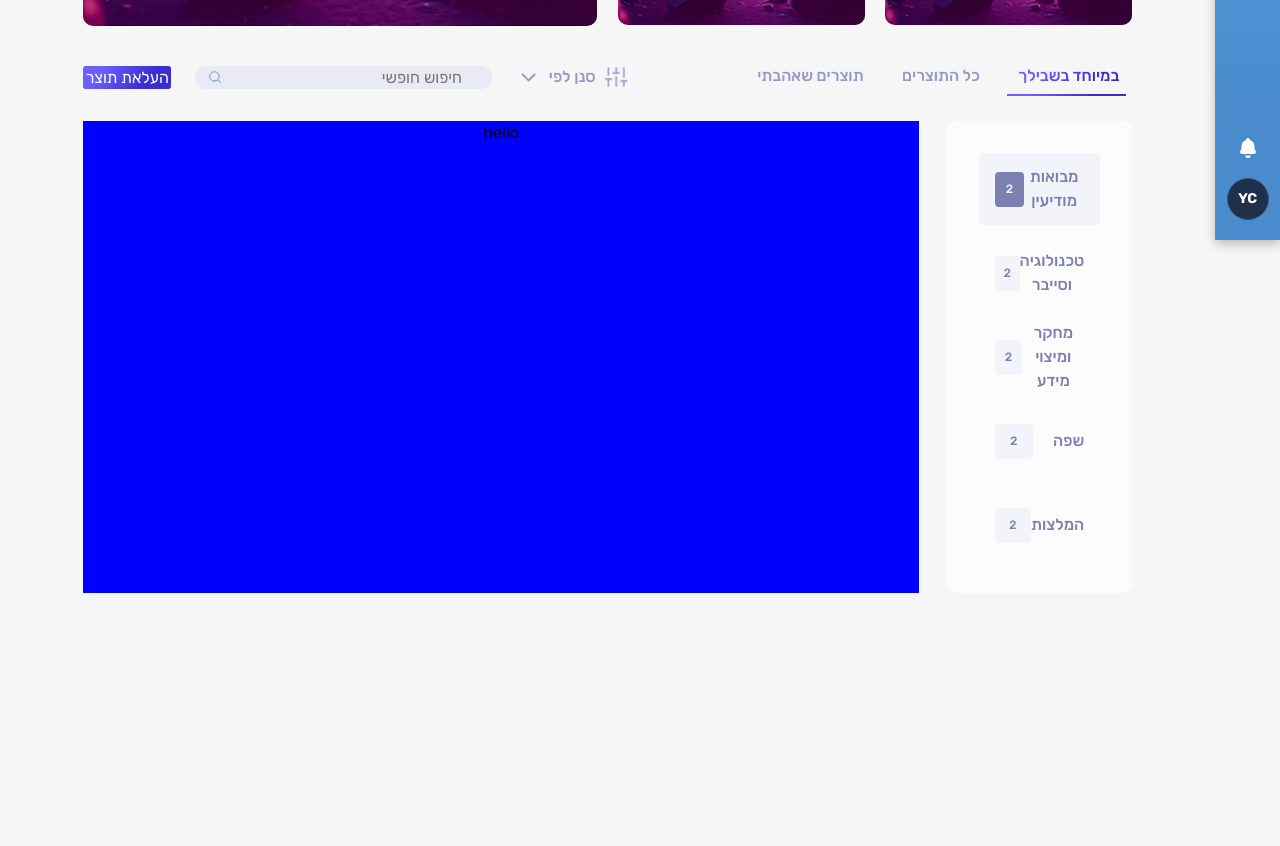
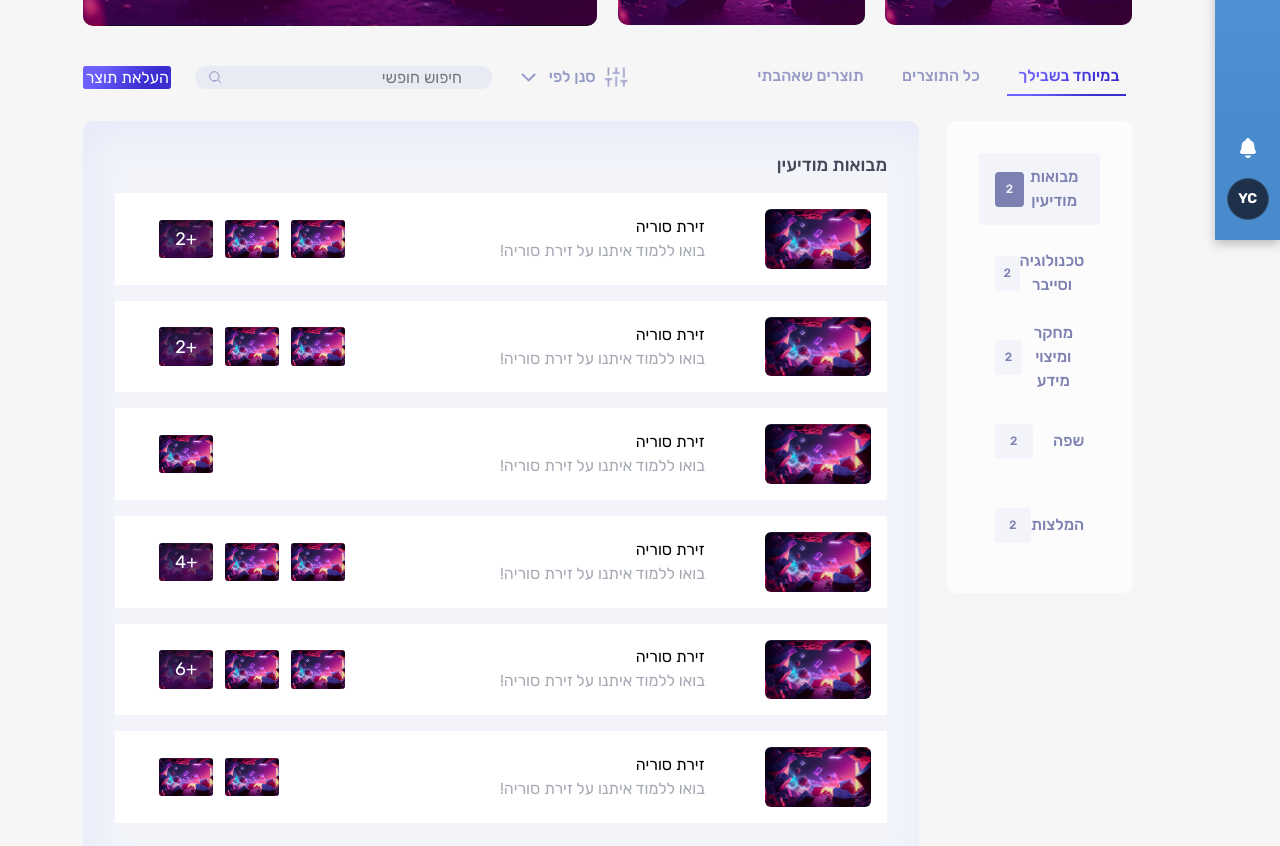
Before and after one commit to 50yearskippur/portalClient, a React (Create React App) app: page / in a window 1280 px wide. Shown: the part 560-1406 px from the top of the page. Before the commit the page ends 1153 px from the top, so only its background shows below. Built offline with nearby package versions, Linux system fonts and the light colour scheme.

Commit message:
added sortBySubject component

```diff
--- /dev/null
+++ b/src/components/ItemsComponents/ForYouItem/ForYouItem.css
@@ -0,0 +1,47 @@
+.for-you-item-container {
+  display: flex;
+  justify-content: space-between;
+  background-color: #fff;
+  align-items: center;
+  padding: 16px;
+  font-weight: 400;
+  border-bottom: 16px solid #f2f4fa;
+}
+
+.for-you-item-description {
+  font-size: 16px;
+  color: #a5a9b3;
+}
+
+.for-you-item-edu-container {
+  display: flex;
+  align-items: center;
+  gap: 12px;
+  padding-left: 28px;
+}
+
+.for-you-item-edu-img {
+  position: relative;
+}
+
+.for-you-item-edu-number {
+  color: #fff;
+  font-size: 18px;
+  font-weight: 400;
+  position: absolute;
+  top: 50%;
+  left: 50%;
+  transform: translate(-50%, -50%);
+}
+
+.for-you-item-content {
+  display: flex;
+  flex-direction: column;
+  justify-content: center;
+  padding-right: 28px;
+}
+
+.for-you-item-details {
+  display: flex;
+  gap: 32px;
+}
--- /dev/null
+++ b/src/components/ItemsComponents/ForYouItem/ForYouItem.jsx
@@ -0,0 +1,65 @@
+import { useNavigate } from "react-router-dom";
+import FileController from "../../Media/FileController";
+import "./ForYouItem.css";
+import rabit from "../../../assets/img/rabit.jpg";
+const ForYouItem = ({ subSubject }) => {
+  const navigate = useNavigate();
+
+  return (
+    <div className="for-you-item-container">
+      <div
+        className="for-you-item-details"
+        onClick={() =>
+          navigate("/subSubject", {
+            state: {
+              item: {
+                media: rabit,
+                mediaType: "image",
+                subSubject: { title: "זירת סוריה" },
+                title: "טילים עם סלים",
+                type: "משחק",
+              },
+            },
+          })
+        }
+      >
+        <FileController
+          item={{ media: rabit, mediaType: "image" }}
+          style={{ width: "8.3vw", borderRadius: "6px" }}
+        />
+        <div className="for-you-item-content">
+          <div className="for-you-item-title">{subSubject.title}</div>
+          <div className="for-you-item-description">
+            {subSubject.description}
+          </div>
+        </div>
+      </div>
+      <div className="for-you-item-edu-container">
+        {subSubject.eduResourse.slice(0, 3).map((edu, index) => (
+          <div className="for-you-item-edu-img" key={`edu${index}`}>
+            <FileController
+              key={`edu${index}`}
+              item={{ media: rabit, mediaType: "image" }}
+              style={{
+                width: "4.2vw",
+                height: "4.8vh",
+                borderRadius: "3px",
+              }}
+              gradientStyle={{
+                height: index === 2 ? "100%" : "0%",
+                backgroundColor: index === 2 && "#18132B99",
+              }}
+            />
+            {index === 2 && (
+              <div className="for-you-item-edu-number">{`+${
+                subSubject.eduResourse.length - 3
+              }`}</div>
+            )}
+          </div>
+        ))}
+      </div>
+    </div>
+  );
+};
+
+export default ForYouItem;
--- a/src/components/SortBySubject/SortBySubject.css
+++ b/src/components/SortBySubject/SortBySubject.css
@@ -12,5 +12,5 @@
 
 .sub-subjects {
   width: 65.3vw;
-  background-color: blue;
+  /* background-color: blue; */
 }
--- a/src/components/SortBySubject/SortBySubject.jsx
+++ b/src/components/SortBySubject/SortBySubject.jsx
@@ -1,18 +1,19 @@
 import ListTemplate from "../ListTemplate/ListTemplate";
 import "./SortBySubject.css";
+import SubSubjects from "../SubSubjects/SubSubjects";
 import { useState, useEffect } from "react";
 
-const SortBySubject = ({ subjects, subSubjectsArray }) => {
+const SortBySubject = ({ subjects, subSubjectsArray, ItemComponent }) => {
   const [selectedSubject, setSelectedSubject] = useState(subjects[0]);
-  const [subSubjects, setSubSubjects] = useState([]);
+  const [subSubjects, setSubSubjects] = useState(subSubjectsArray);
 
   const getSubSubjects = (subject) => {
     setSubSubjects(subSubjectsArray);
   };
 
   useEffect(() => {
-    getSubSubjects(subjects[0]);
-  }, [subjects]);
+    getSubSubjects(subSubjectsArray[0]);
+  }, [selectedSubject]);
 
   return (
     <div className="sort-by-subject-container">
@@ -24,7 +25,14 @@ const SortBySubject = ({ subjects, subSubjectsArray }) => {
           setSelectedSubject={setSelectedSubject}
         />
       </div>
-      <div className="sub-subjects">hello</div>
+      <div className="sub-subjects">
+        <SubSubjects
+          getSubSubjects={getSubSubjects}
+          subject={selectedSubject}
+          subSubjects={subSubjects}
+          ItemComponent={ItemComponent}
+        />
+      </div>
     </div>
   );
 };
--- a/src/components/SubSubjects/SubSubjects.css
+++ b/src/components/SubSubjects/SubSubjects.css
@@ -1,75 +1,17 @@
-.subject-container {
-  width: 61.979vw;
-  color: #5d5d5d;
+.sub-subjects-wrapper {
   background-color: #f2f4fa;
   text-align: right;
   padding: 32px;
-  display: flex;
+  border-radius: 10px;
   box-shadow: 7px 10px 35px 0px rgba(225, 226, 249, 0.62) inset;
-  flex-direction: column;
 }
 
-.subject-title {
-  font-size: 20px;
-  font-weight: 700;
-  padding-bottom: 24px;
-}
-
-.sub-subjects-container {
-  display: flex;
-  flex-direction: column;
-  gap: 16px;
-  background-color: #fff;
-}
-
-.sub-subject-container {
-  display: flex;
-  justify-content: space-between;
-  align-items: center;
-  padding: 16px;
-  font-weight: 400;
-  border-bottom: 16px solid #f2f4fa;
-}
-
-.sub-subject-title {
+.sub-subjects-title {
   font-size: 18px;
   color: #444a5a;
+  color: var(--Grey-Black, #444a5a);
+  text-align: right;
+  font-weight: 500;
+  line-height: 24px;
+  margin-bottom: 2vh;
 }
-
-.sub-subject-description {
-  font-size: 16px;
-  color: #a5a9b3;
-}
-
-.sub-subject-edu-container {
-  display: flex;
-  align-items: center;
-  gap: 12px;
-  padding-left: 28px;
-}
-
-.sub-subject-edu-img {
-  position: relative;
-}
-
-.sub-subject-edu-number {
-  color: #fff;
-  font-size: 18px;
-  font-weight: 400;
-  position: absolute;
-  top: 50%;
-  left: 50%;
-  transform: translate(-50%, -50%);
-}
-
-.sub-subject-content {
-  display: flex;
-  flex-direction: column;
-  justify-content: center;
-  padding-right: 28px;
-}
-
-.sub-subject-details {
-  display: flex;
-  gap: 32px;
-}
--- a/src/components/SubSubjects/SubSubjects.jsx
+++ b/src/components/SubSubjects/SubSubjects.jsx
@@ -1,70 +1,14 @@
 import "./SubSubjects.css";
-import FileController from "../Media/FileController";
-import rabit from "../../assets/img/rabit.jpg";
-import { useNavigate } from "react-router-dom";
 
-const SubSubjects = ({ subject, subSubjects }) => {
-  const navigate = useNavigate();
-  // subSubjects[index].eduResourse[0]
+const SubSubjects = ({ subject, subSubjects, ItemComponent }) => {
   return (
-    <div className="subject-container">
-      <div className="subject-title">{subject.title}</div>
-      <div className="sub-subjects-container">
-        {subSubjects.map((subSubject, index) => (
-          <div key={`subSubject${index}`} className="sub-subject-container">
-            <div
-              className="sub-subject-details"
-              onClick={() =>
-                navigate("/subSubject", {
-                  state: {
-                    item: {
-                      media: rabit,
-                      mediaType: "image",
-                      subSubject: { title: "זירת סוריה" },
-                      title: "טילים עם סלים",
-                      type: "משחק",
-                    },
-                  },
-                })
-              }
-            >
-              <FileController
-                item={{ media: rabit, mediaType: "image" }}
-                style={{ width: "8.3vw", borderRadius: "6px" }}
-              />
-              <div className="sub-subject-content">
-                <div className="sub-subject-title">{subSubject.title}</div>
-                <div className="sub-subject-description">
-                  {subSubject.description}
-                </div>
-              </div>
-            </div>
-            <div className="sub-subject-edu-container">
-              {subSubject.eduResourse.slice(0, 3).map((edu, index) => (
-                <div className="sub-subject-edu-img" key={`edu${index}`}>
-                  <FileController
-                    key={`edu${index}`}
-                    item={{ media: rabit, mediaType: "image" }}
-                    style={{
-                      width: "4.2vw",
-                      height: "4.8vh",
-                      borderRadius: "3px",
-                    }}
-                    gradientStyle={{
-                      height: index === 2 ? "100%" : "0%",
-                      backgroundColor: index === 2 && "#18132B99",
-                    }}
-                  />
-                  {index === 2 && (
-                    <div className="sub-subject-edu-number">{`+${
-                      subSubject.eduResourse.length - 3
-                    }`}</div>
-                  )}
-                </div>
-              ))}
-            </div>
-          </div>
-        ))}
+    <div className="sub-subjects-wrapper">
+      <div className="sub-subjects-title">{subject.title}</div>
+      <div>
+        {subSubjects.map((subSubject, index) => {
+          return <ItemComponent subSubject={subSubject} key={`item${index}`} />;
+        })}
+        {/* <ForYouItem subSubject={subSubjects[0]} /> */}
       </div>
     </div>
   );
--- a/src/components/SubjectsContainer/SubjectsContainer.css
+++ /dev/null
@@ -1,5 +0,0 @@
-.subjects-container-wrapper {
-  display: flex;
-  gap: 3.438vw;
-  width: 100%;
-}
--- a/src/components/SubjectsContainer/SubjectsContainer.jsx
+++ /dev/null
@@ -1,59 +0,0 @@
-import "./SubjectsContainer.css";
-import ListTemplate from "../ListTemplate/ListTemplate";
-import SubSubjects from "../SubSubjects/SubSubjects";
-import { useState, useEffect } from "react";
-
-const SubjectsContainer = ({ subjects }) => {
-  const [selectedSubject, setSelectedSubject] = useState(subjects[0]);
-  const [subSubjects, setSubSubjects] = useState([]);
-
-  const getSubSubjects = (subject) => {
-    // After connect to the api, change to get subSubject by the given subject
-    console.log("getSubSubjects", subject);
-    setSubSubjects([
-      {
-        title: "זירת סוריה",
-        description: "בואו ללמוד איתנו על זירת סוריה!",
-        eduResourse: [{}, {}, {}, {}, {}],
-      },
-      {
-        title: "זירת סוריה",
-        description: "בואו ללמוד איתנו על זירת סוריה!",
-        eduResourse: [{}, {}, {}, {}, {}],
-      },
-      {
-        title: "זירת סוריה",
-        description: "בואו ללמוד איתנו על זירת סוריה!",
-        eduResourse: [{}],
-      },
-      {
-        title: "זירת סוריה",
-        description: "בואו ללמוד איתנו על זירת סוריה!",
-        eduResourse: [{}, {}, {}, {}, {}, {}, {}],
-      },
-      {
-        title: "זירת סוריה",
-        description: "בואו ללמוד איתנו על זירת סוריה!",
-        eduResourse: [{}, {}, {}, {}, {}, {}, {}, {}, {}],
-      },
-      {
-        title: "זירת סוריה",
-        description: "בואו ללמוד איתנו על זירת סוריה!",
-        eduResourse: [{}, {}],
-      },
-    ]);
-  };
-
-  useEffect(() => {
-    getSubSubjects(subjects[0]);
-  }, [subjects]);
-
-  return (
-    <div className="subjects-container-wrapper">
-
-      <SubSubjects subject={selectedSubject} subSubjects={subSubjects} />
-    </div>
-  );
-};
-
-export default SubjectsContainer;
--- a/src/pages/FormsPage.jsx
+++ b/src/pages/FormsPage.jsx
@@ -1,9 +1,8 @@
 import "./FormsPage.css";
-import PageTemplate from "../components/PageTemplate/PageTemplate";
-import PdfPreview from "../components/ItemsComponents/PdfPreview";
+// import PageTemplate from "../components/PageTemplate/PageTemplate";
+// import PdfPreview from "../components/ItemsComponents/PdfPreview";
 import pdf from "../assets/pdfs/pdfPage.pdf";
 import Search from "../components/Search/Search";
-import SubjectsContainer from "../components/SubjectsContainer/SubjectsContainer";
 import SortBySubject from "../components/SortBySubject/SortBySubject";
 
 const FormPage = () => {
--- a/src/pages/HomePage.jsx
+++ b/src/pages/HomePage.jsx
@@ -3,11 +3,11 @@ import { useState } from "react";
 import Search from "../components/Search/Search";
 import RecommendedSection from "../components/RecommendedSection/RecommendedSection";
 import Favorites from "../components/Favorites/Favorites.jsx";
-import SubjectsContainer from "../components/SubjectsContainer/SubjectsContainer.jsx";
 import TopNav from "../components/TopNav/TopNav.jsx";
 //delete in production
 import rabit from "../assets/img/rabit.jpg";
 import SortBySubject from "../components/SortBySubject/SortBySubject.jsx";
+import ForYouItem from "../components/ItemsComponents/ForYouItem/ForYouItem.jsx";
 
 //delete in production
 const recommendedEduResource = [
@@ -160,7 +160,11 @@ const getEduResources = (selectedTab) => {
       return <p>כל התוצרים</p>;
     default:
       return (
-        <SortBySubject subjects={subjects} subSubjectsArray={subSubjects} />
+        <SortBySubject
+          subjects={subjects}
+          subSubjectsArray={subSubjects}
+          ItemComponent={ForYouItem}
+        />
       );
   }
 };
```
